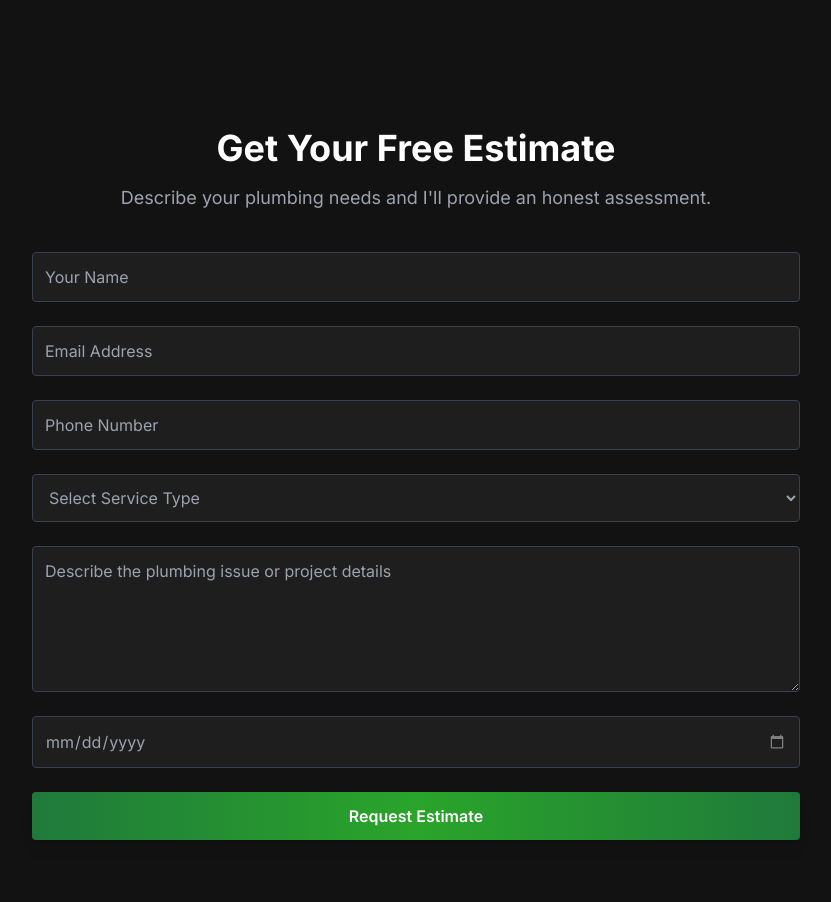
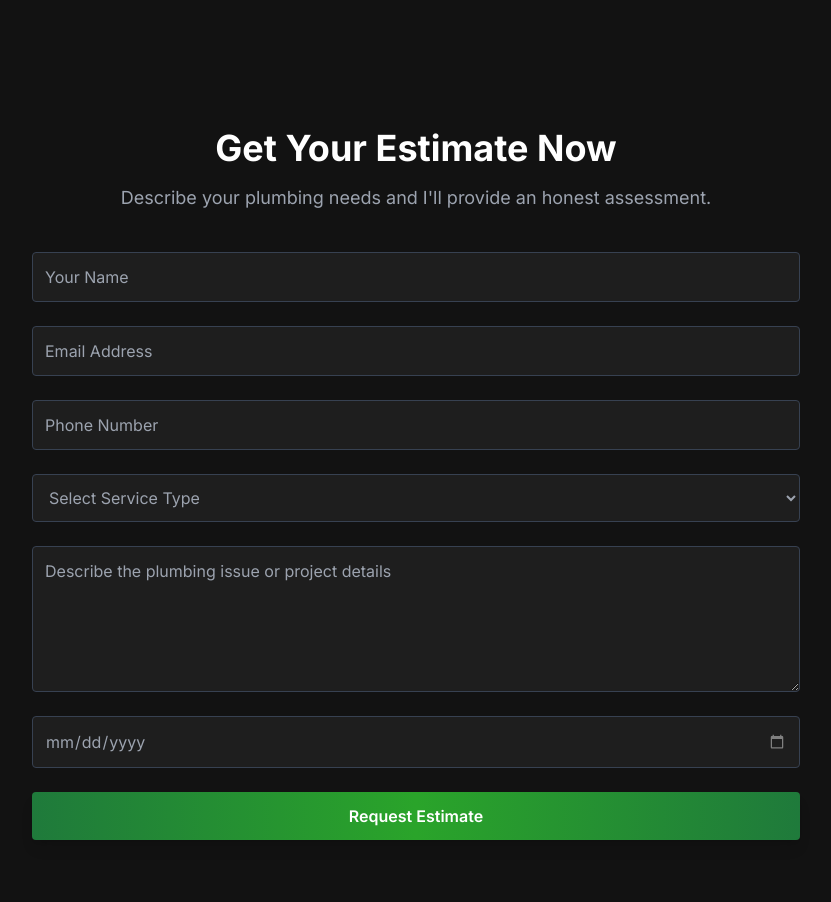
Before and after one commit to Garfish-Digital/floydsbusinesses, a plain HTML site: page the_house_surgeon/index.html in a window 1280 px wide. Shown: the part 3122-4024 px from the top of the page, without its empty margins (224-1055 px from the left). Drawn offline with nearby package versions, Linux system fonts and the light colour scheme.

Commit message:
Update to Estimate section.

```diff
--- a/the_house_surgeon/index.html
+++ b/the_house_surgeon/index.html
@@ -298,7 +298,7 @@
     <section id="contact" class="bg-[#121212] py-16 px-6 md:px-12">
         <div class="max-w-4xl mx-auto text-center mb-10">
             <div data-reveal class="reveal">
-                <h2 class="text-3xl md:text-4xl font-bold text-white mb-4">Get Your Free Estimate</h2>
+                <h2 class="text-3xl md:text-4xl font-bold text-white mb-4">Get Your Estimate Now</h2>
                 <p class="text-gray-400 text-lg">Describe your plumbing needs and I'll provide an honest assessment.</p>
             </div>
         </div>
```
